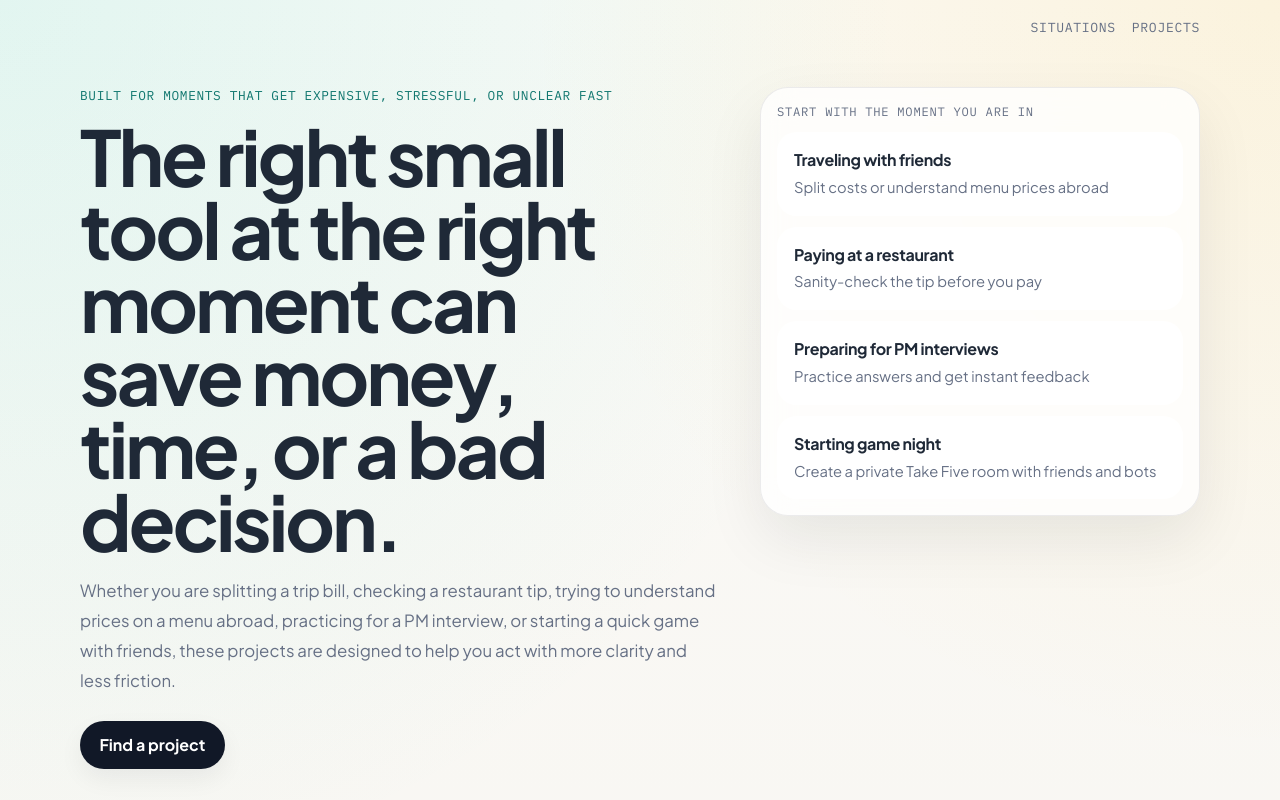
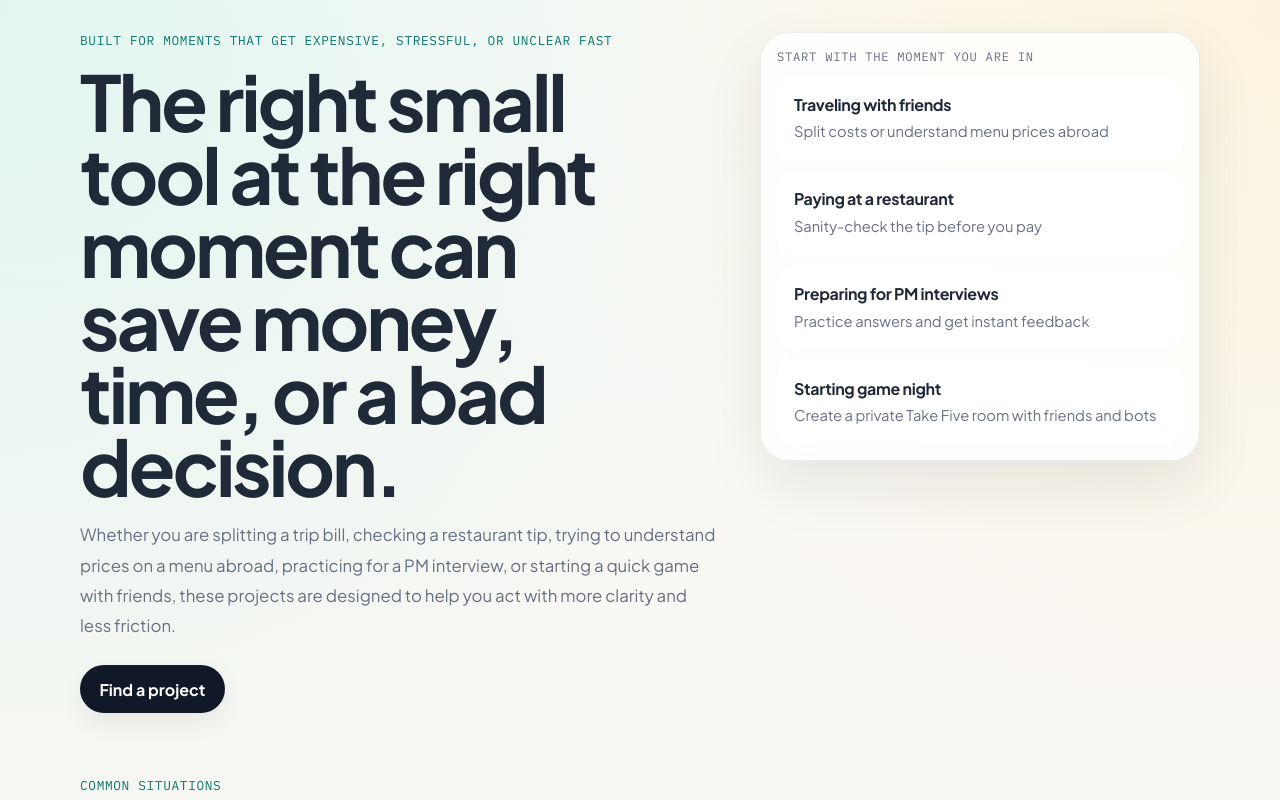
Before and after one commit to diegogoncalves/diegogoncalves.github.io, a plain HTML site: page index.html in a window 1280 px wide. Shown: the top 800 px of the page. Drawn offline with Linux system fonts and the light colour scheme.

Commit message:
Remove portfolio top navigation

```diff
--- a/index.html
+++ b/index.html
@@ -18,13 +18,6 @@
   </head>
   <body>
     <div class="site-shell">
-      <header class="topbar">
-        <nav class="topnav">
-          <a href="#situations">Situations</a>
-          <a href="#projects">Projects</a>
-        </nav>
-      </header>
-
       <main>
         <section class="hero">
           <div class="hero-copy">
--- a/styles.css
+++ b/styles.css
@@ -50,32 +50,11 @@ button {
   padding-bottom: 4rem;
 }
 
-.topbar {
-  display: flex;
-  justify-content: flex-end;
-  align-items: center;
-  gap: 1rem;
-  padding: 1.2rem 0;
-}
-
-.topnav a,
 .eyebrow,
 .panel-label,
 .filter-button,
 .card-meta {
   font-family: "IBM Plex Mono", monospace;
-}
-
-.topnav {
-  display: flex;
-  gap: 1rem;
-}
-
-.topnav a {
-  font-size: 0.82rem;
-  color: var(--muted);
-  letter-spacing: 0.05em;
-  text-transform: uppercase;
 }
 
 .hero {
@@ -389,16 +368,8 @@ button {
     width: min(100% - 1rem, 1120px);
   }
 
-  .topbar {
-    display: none;
-  }
-
   .hero {
     padding-top: 1rem;
-  }
-
-  .topnav {
-    display: none;
   }
 
   .hero h1 {
```
